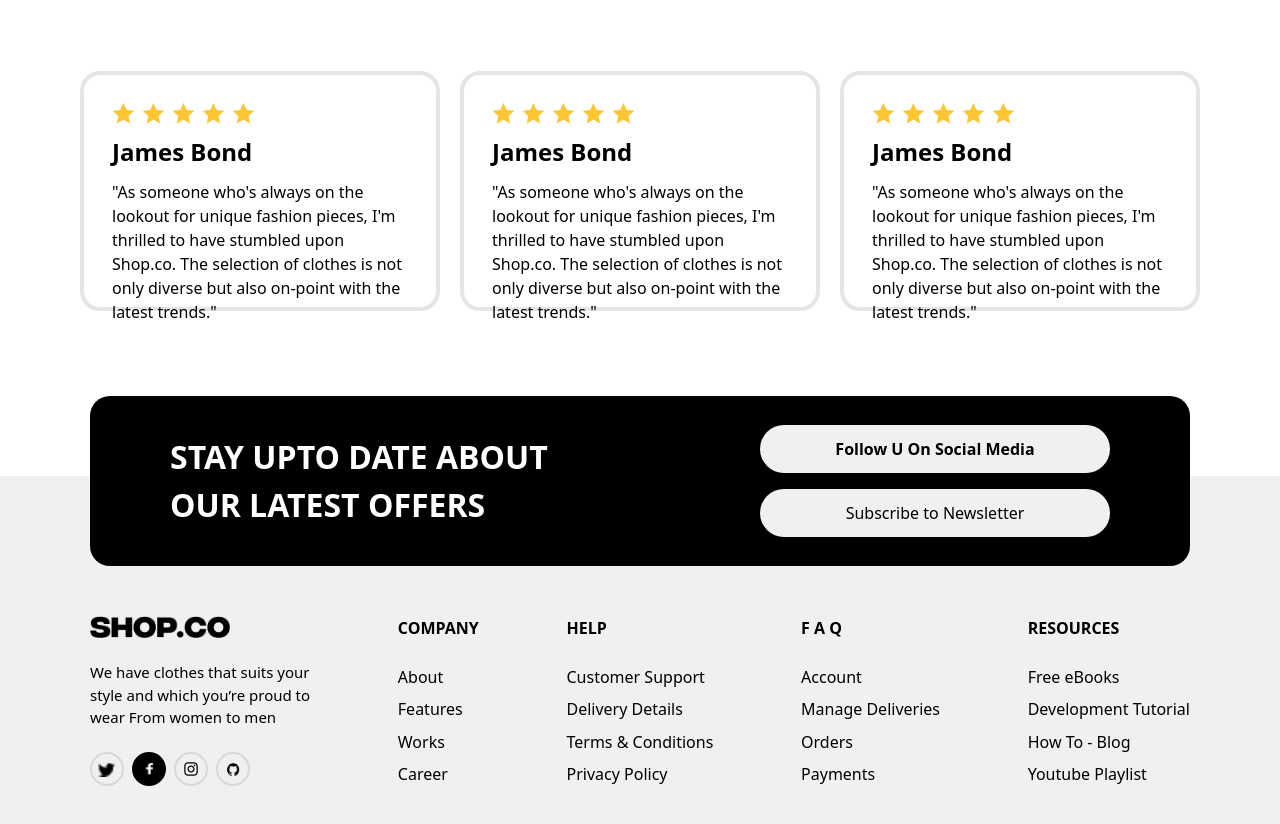
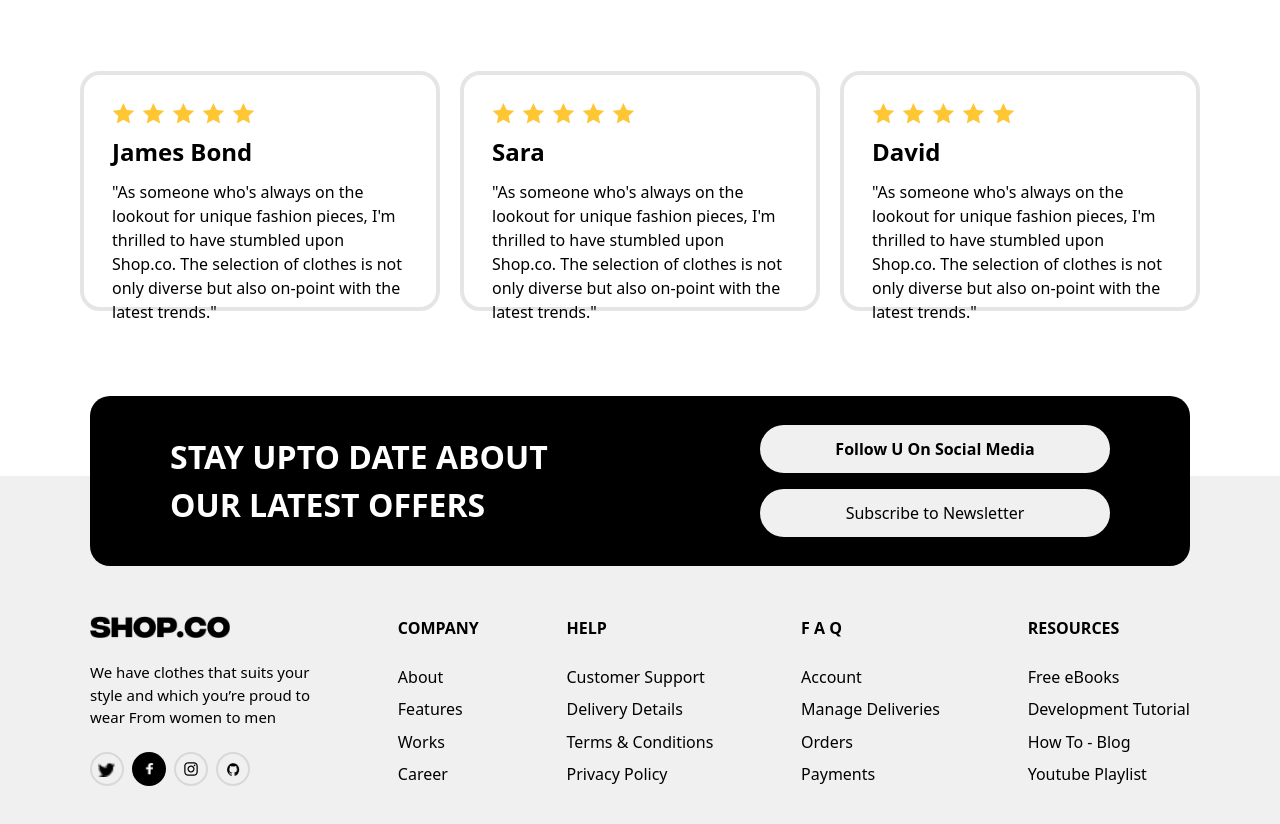
Before and after one commit to AzhanDev99/Shop.Co, a React (Vite) app: page / in a window 1280 px wide. Shown: the part 3660-4484 px from the top of the page. Built offline with nearby package versions, Linux system fonts and the light colour scheme; a web font is replaced by a local one.

Commit message:
deployed

```diff
--- a/src/Components/Landingpage4.tsx
+++ b/src/Components/Landingpage4.tsx
@@ -33,12 +33,12 @@ function LandingPage4() {
             />
             <LandingPage4ratingcard
             image={star}
-            heading="James Bond"
+            heading="Sara"
             paragraph="As someone who's always on the lookout for unique fashion pieces, I'm thrilled to have stumbled upon Shop.co. The selection of clothes is not only diverse but also on-point with the latest trends."
             />
             <LandingPage4ratingcard
             image={star}
-            heading="James Bond"
+            heading="David"
             paragraph={"As someone who's always on the lookout for unique fashion pieces, I'm thrilled to have stumbled upon Shop.co. The selection of clothes is not only diverse but also on-point with the latest trends."}
             />
           </div>
--- a/src/Data/Product.ts
+++ b/src/Data/Product.ts
@@ -1,7 +1,6 @@
 // src/data/products.ts
 
 import casualpic from "../assets/Projectimages/faith-yarn-Wr0TpKqf26s-unsplash.jpg";
-// import Formalpic from "../assets/Projectimages/santhosh-kumar-RqYTuWkTdEs-unsplash.jpg";
 import Partypic from "../assets/Projectimages/robert-richman-vcTKFYNZop4-unsplash.jpg";
 import Gympic from "../assets/Projectimages/robert-richman-vcTKFYNZop4-unsplash.jpg";
 
```
